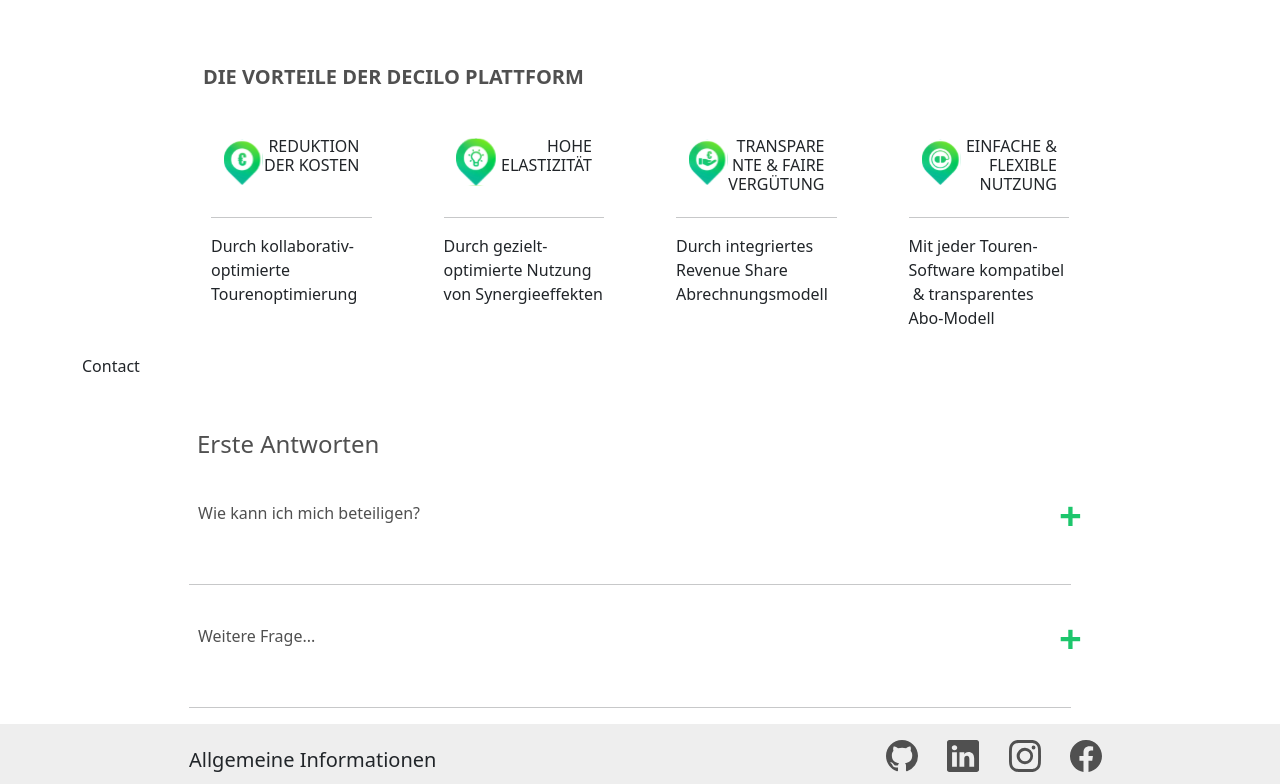
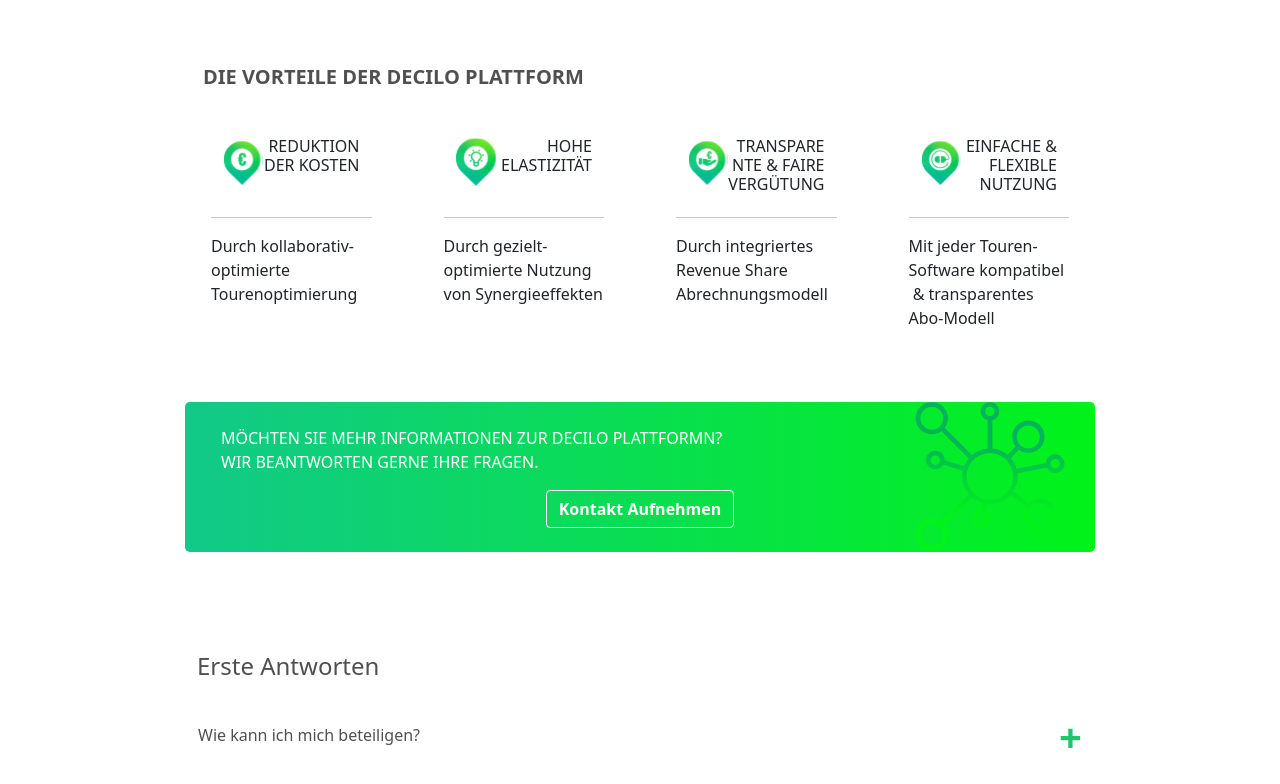
Before and after one commit to BerlinzuDir/decilo-frontend, a Next.js app: page / in a window 1280 px wide. Shown: the part 448-1232 px from the top of the page. Built offline with nearby package versions, Linux system fonts and the light colour scheme.

Commit message:
contact section index page done

```diff
--- a/components/Contact.tsx
+++ b/components/Contact.tsx
@@ -1,11 +1,24 @@
 import React, { FunctionComponent } from "react";
 
 
-export interface ContactData {}
+export interface ContactData { }
 
 const Contact: FunctionComponent<ContactData> = () => {
     return (
-        <div>Contact</div>
+        <div className="container-fluid ps-4 pe-4 pt-5 pb-5">
+            <div className="row">
+                <div className="col-lg-1"></div>
+                <div className="col rounded-3 decilo-background">
+                    <div className="container-fluid background-logo">
+                        <p className="text text-white pt-4 text-uppercase">Möchten sie Mehr Informationen zur decilo Plattformn? <br /> Wir beantworten gerne ihre Fragen.</p>
+                        <div className="text-center pb-4">
+                            <button type="button" className="btn btn-default text-white fw-bold">Kontakt Aufnehmen</button>
+                        </div>
+                    </div>
+                </div>
+                <div className="col-lg-1"></div>
+            </div>
+        </div>
     );
 };
 
--- /dev/null
+++ b/styles/Contact.scss
@@ -0,0 +1,23 @@
+.background-logo {
+    background-image: url(../public/images/decilo_object_contact.png);
+    width: 186px;
+    min-height:150px;
+    background-repeat: no-repeat;
+    background-position: right bottom;
+  }
+
+.btn-default {
+    color: #fff;
+    background-color: white;
+    border-color: #ffffff !important;
+}
+
+.btn-default:hover,
+.btn-default:focus,
+.btn-default:active,
+.btn-default.active,
+.open .dropdown-toggle.btn-default {
+    background-color: #1ce73e;
+    color: #1ce73e;
+
+}
--- a/styles/customTheme.scss
+++ b/styles/customTheme.scss
@@ -4,14 +4,6 @@ $dark: #505050;
 
 .decilo-background {
   background: linear-gradient(90deg, #12c989, #00f319);
-}
-
-.background-logo {
-  background-image: url(../public/images/decilo_object_contact.png);
-  width: 186px;
-  min-height:150px;
-  background-repeat: no-repeat;
-  background-position: right bottom;
 }
 
 .footer {
@@ -52,4 +44,5 @@ $dark: #505050;
 }
 
 @import "./FAQ.scss";
+@import "./Contact.scss";
 @import "~bootstrap/scss/bootstrap";
```
Also changed, not shown: public/images/decilo_object_contact.png (added).
